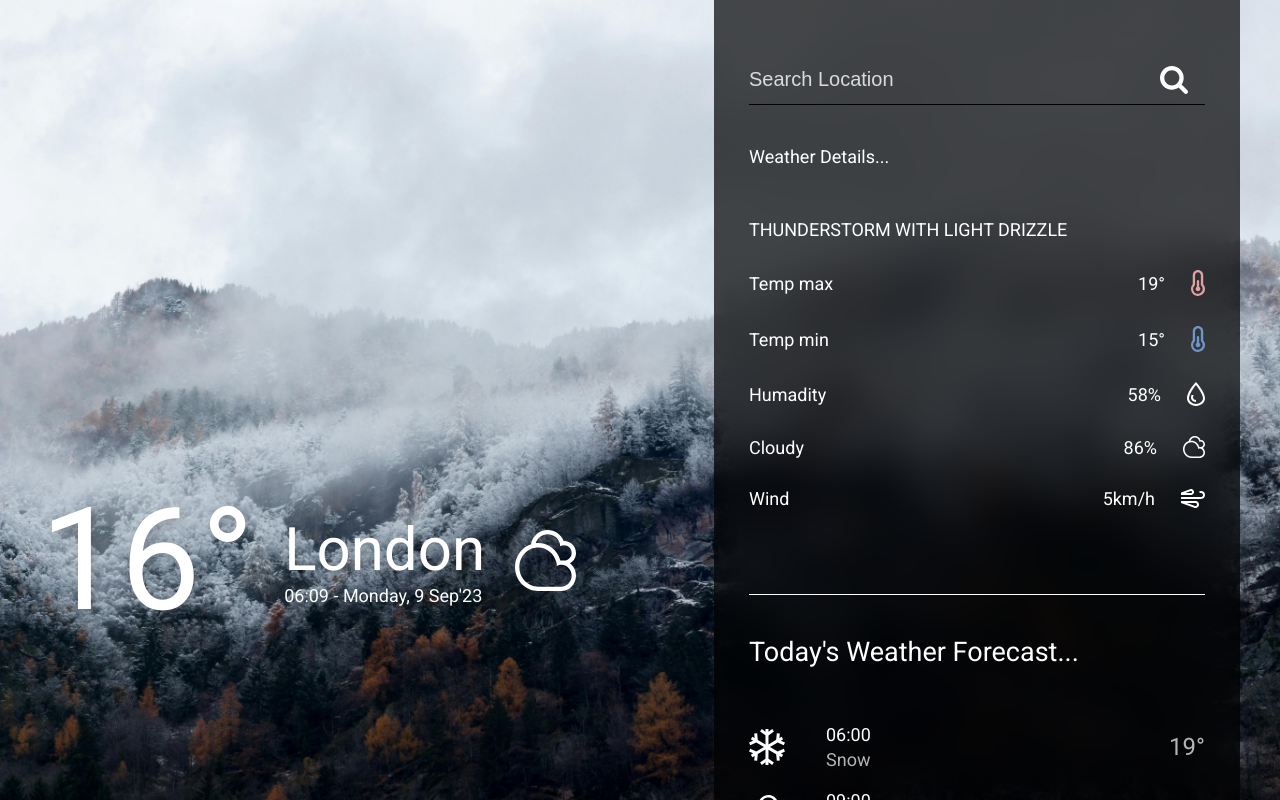
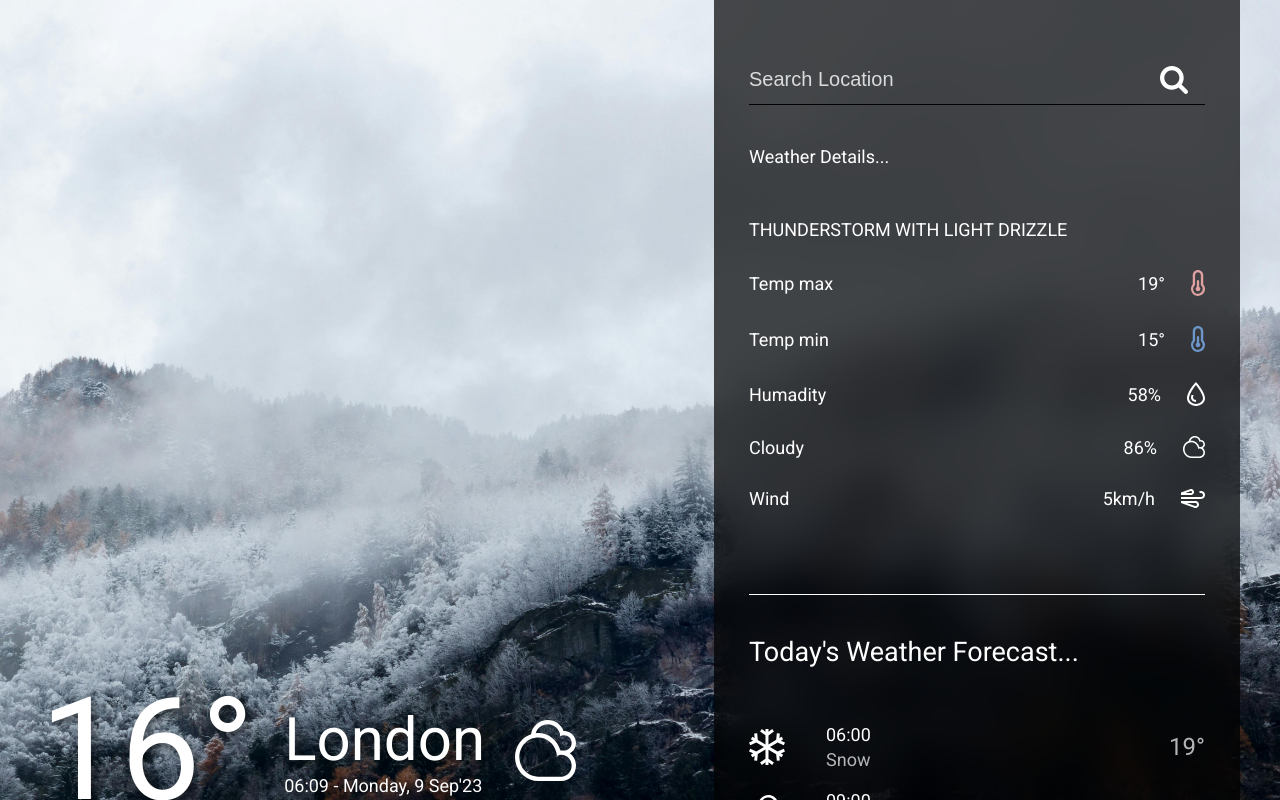
Before and after one commit to azhumabay/wheather-app-react, a React (Vite) app: page / in a window 1280 px wide. Shown: the top 800 px of the page. Built offline with nearby package versions, Linux system fonts and the light colour scheme.

Commit message:
finished responsive design

```diff
--- a/package.json
+++ b/package.json
@@ -10,8 +10,11 @@
     "preview": "vite preview"
   },
   "dependencies": {
+    "@reduxjs/toolkit": "^2.5.0",
+    "axios": "^1.7.9",
     "react": "^18.3.1",
     "react-dom": "^18.3.1",
+    "react-redux": "^9.2.0",
     "react-router": "^7.0.2",
     "sass": "^1.82.0"
   },
--- /dev/null
+++ b/src/api/currentWeather.ts
@@ -0,0 +1,5 @@
+const currentWeather = "/data/2.5/weather?lat={lat}&lon={lon}&appid={API key}";
+
+// const getCurrentWeather = (lat, lon) => {
+
+// }
--- a/src/components/info/Info.module.scss
+++ b/src/components/info/Info.module.scss
@@ -1,10 +1,11 @@
 .wrapper {
   color: #fff;
-  text-shadow: 4px 4px 8px rgba(0, 0, 0, 0.2);
+  text-shadow: 4px 4px 8px rgba(0, 0, 0, 0.5);
 
   display: flex;
+  height: 500px;
   align-items: center;
-  margin-top: 40vh;
+  margin-top: 500px;
   gap: 30px;
 
   h1 {
@@ -19,6 +20,7 @@
 
   @media screen and (max-width: 1200px) {
     margin-top: 30vw;
+    height: auto;
 
     h1 {
       font-size: 120px;
--- a/src/pages/HomePage.module.scss
+++ b/src/pages/HomePage.module.scss
@@ -5,7 +5,7 @@
   display: flex;
   justify-content: space-between;
 
-  > *:first-child {
+  & > *:first-child {
     display: none;
   }
 
@@ -17,7 +17,7 @@
   @media screen and (max-width: 1200px) {
     flex-direction: column;
 
-    > *:first-child {
+    & > *:first-child {
       display: flex;
       position: absolute;
       right: 40px;
```
Also changed, not shown: src/api/core.ts (added, +10 -0 lines), src/router/router.tsx (+5 -2 lines), src/slice/weatherSlice.ts (added, +19 -0 lines), 1 other file (tests, documents, lock files or other folders).
